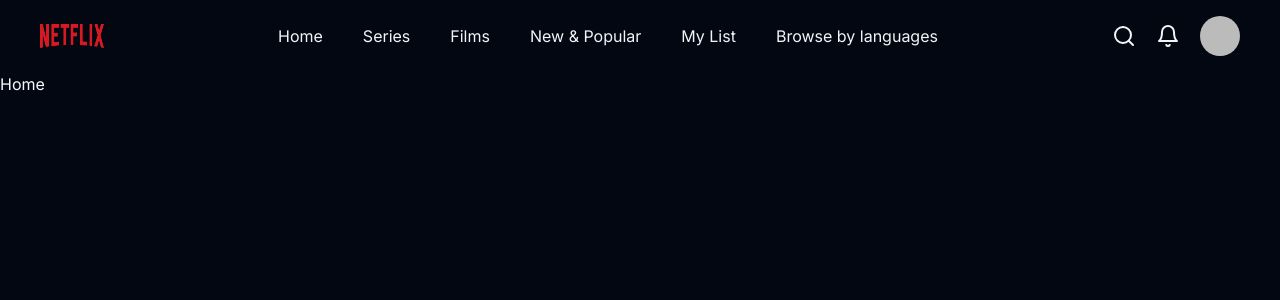
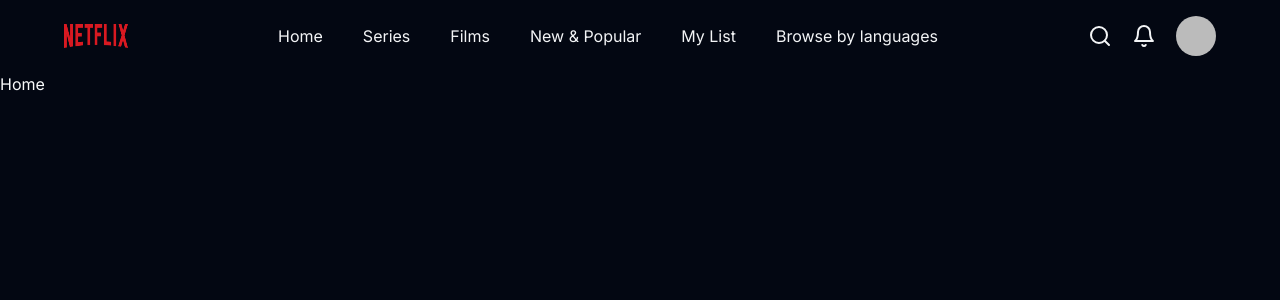
Before and after one commit to maanasmahato4/netflix-clone, a Next.js app: page / in a window 1280 px wide. Shown: the top 300 px of the page. Built offline with nearby package versions, Linux system fonts and the light colour scheme; no server answers; sample sign-in values are in the browser's storage.

Commit message:
[update]: layout fix

```diff
--- /dev/null
+++ b/app/(main)/layout.tsx
@@ -0,0 +1,14 @@
+import LayoutWrapper from '@/components/layout-wrapper';
+import React from 'react';
+
+export default function MainLayout({
+	children,
+}: {
+	children: React.ReactNode;
+}) {
+	return (
+		<>
+			<LayoutWrapper>{children}</LayoutWrapper>
+		</>
+	);
+}
--- a/app/page.tsx
+++ b/app/(main)/page.tsx
@@ -1,5 +1,5 @@
 import { getServerSession } from 'next-auth';
-import { authOptions } from './api/auth/[...nextauth]/options';
+import { authOptions } from '../api/auth/[...nextauth]/options';
 import { redirect } from 'next/navigation';
 
 async function Home() {
--- a/app/layout.tsx
+++ b/app/layout.tsx
@@ -22,9 +22,7 @@ export default function RootLayout({
 		<html lang='en' className='dark'>
 			<LayoutContextProvider>
 				<body className={inter.className}>
-					<AuthSessionProvider>
-						<LayoutWrapper>{children}</LayoutWrapper>
-					</AuthSessionProvider>
+					<AuthSessionProvider>{children}</AuthSessionProvider>
 				</body>
 			</LayoutContextProvider>
 		</html>
--- a/components/navbar.tsx
+++ b/components/navbar.tsx
@@ -24,7 +24,7 @@ export default function NavBar() {
 	}
 	return (
 		<header className=' text-gray-100'>
-			<nav className='flex w-full items-center justify-between px-10 py-4'>
+			<nav className='flex w-full items-center justify-between px-16 py-4'>
 				<Image src={logo} alt='NETFLIX' className='h-6 w-16' priority />
 				<span onClick={toggleMobileMenu} className='lg:hidden'>
 					<Menu />
```
